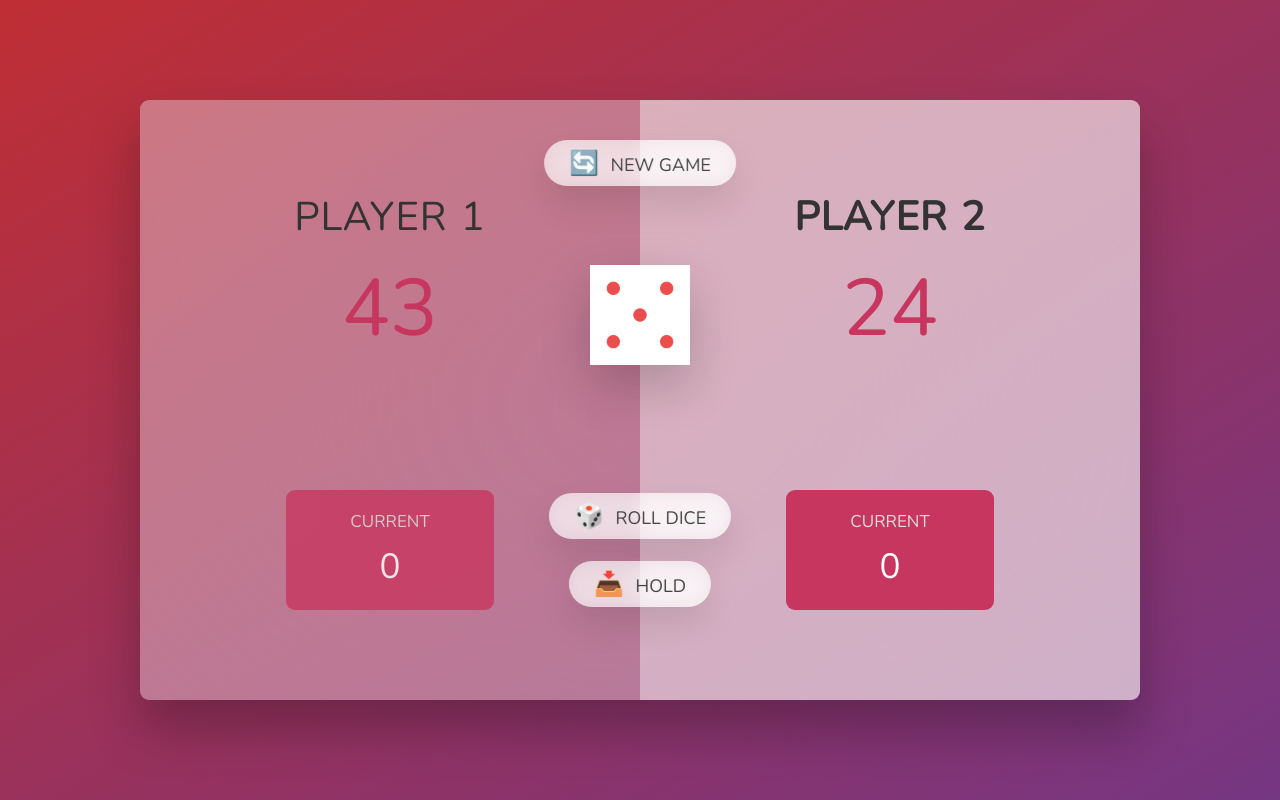
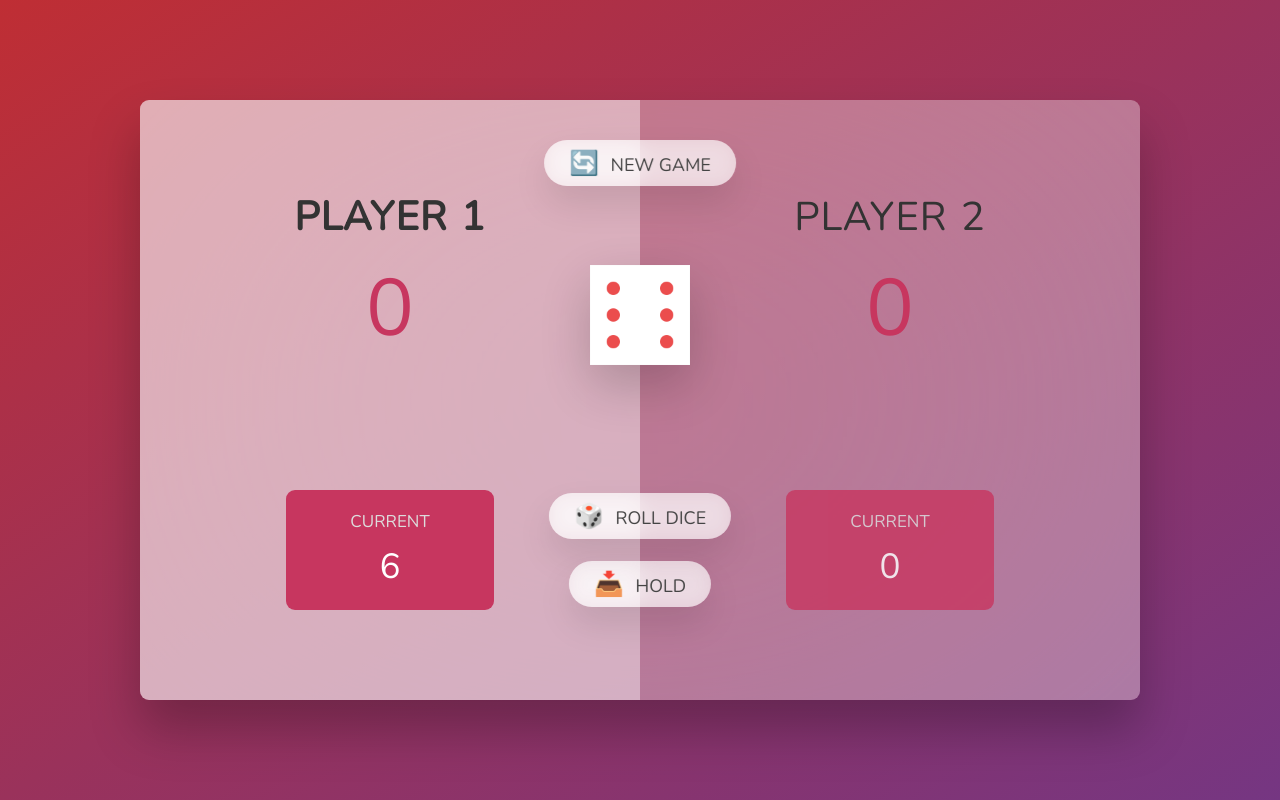
Before and after one commit to kajetan-witkowski/PigGame, a plain HTML site: page index.html in a window 1280 px wide. Both pictures are taken after a click on the button "🎲 ROLL DICE". Drawn offline with nearby package versions, Linux system fonts and the light colour scheme.

Commit message:
Adding Roll Dice funcionality

```diff
--- a/index.html
+++ b/index.html
@@ -9,7 +9,7 @@
   </head>
   <body>
     <main>
-      <section class="player player--0 ">
+      <section class="player player--0 player--active">
         <h2 class="name" id="name--0">Player 1</h2>
         <p class="score" id="score--0">43</p>
         <div class="current">
@@ -17,7 +17,7 @@
           <p class="current-score" id="current--0">0</p>
         </div>
       </section>
-      <section class="player player--1 player--active">
+      <section class="player player--1">
         <h2 class="name" id="name--1">Player 2</h2>
         <p class="score" id="score--1">24</p>
         <div class="current">
--- a/script.js
+++ b/script.js
@@ -1 +1,48 @@
 'use strict';
+
+//Selecting elements
+const player0El = document.querySelector('.player--0');
+const player1El = document.querySelector('.player--1');
+const score0El = document.querySelector('#score--0');
+const score1El = document.getElementById('score--1');
+const current0El = document.getElementById('current--0');
+const current1El = document.getElementById('current--1');
+const diceEl = document.querySelector('.dice');
+const btnNew = document.querySelector('.btn--new');
+const btnRoll = document.querySelector('.btn--roll');
+const btnHold = document.querySelector('.btn--hold');
+
+//Starting conditions
+score0El.textContent = 0;
+score1El.textContent = 0;
+diceEl.classList.add('hidden');
+
+const scores = [0, 0];
+let currentScore = 0;
+let activePlayer = 0;
+
+//Rolling dice functionality
+btnRoll.addEventListener('click', function() {
+  //.1 Generating a random dice roll
+  const dice = Math.trunc(Math.random() * 6) + 1;
+
+  //2. Display dice
+  diceEl.classList.remove('hidden');
+  diceEl.src = `dice-${dice}.png`;
+
+  //3. Check for rolled 1: if true, switch to next player
+  if (dice !== 1) {
+    // Add dice to current score
+    currentScore += dice;
+    document.getElementById(
+      `current--${activePlayer}`
+    ).textContent = currentScore;
+  } else {
+    // Switch to next player
+    document.getElementById(`current--${activePlayer}`).textContent = 0;
+    currentScore = 0;
+    activePlayer = activePlayer === 0 ? 1 : 0;
+    player0El.classList.toggle('player--active');
+    player1El.classList.toggle('player--active');
+  }
+});
--- a/style.css
+++ b/style.css
@@ -165,3 +165,7 @@ main {
   font-weight: 700;
   color: #c7365f;
 }
+
+.hidden {
+  display: none;
+}
```
